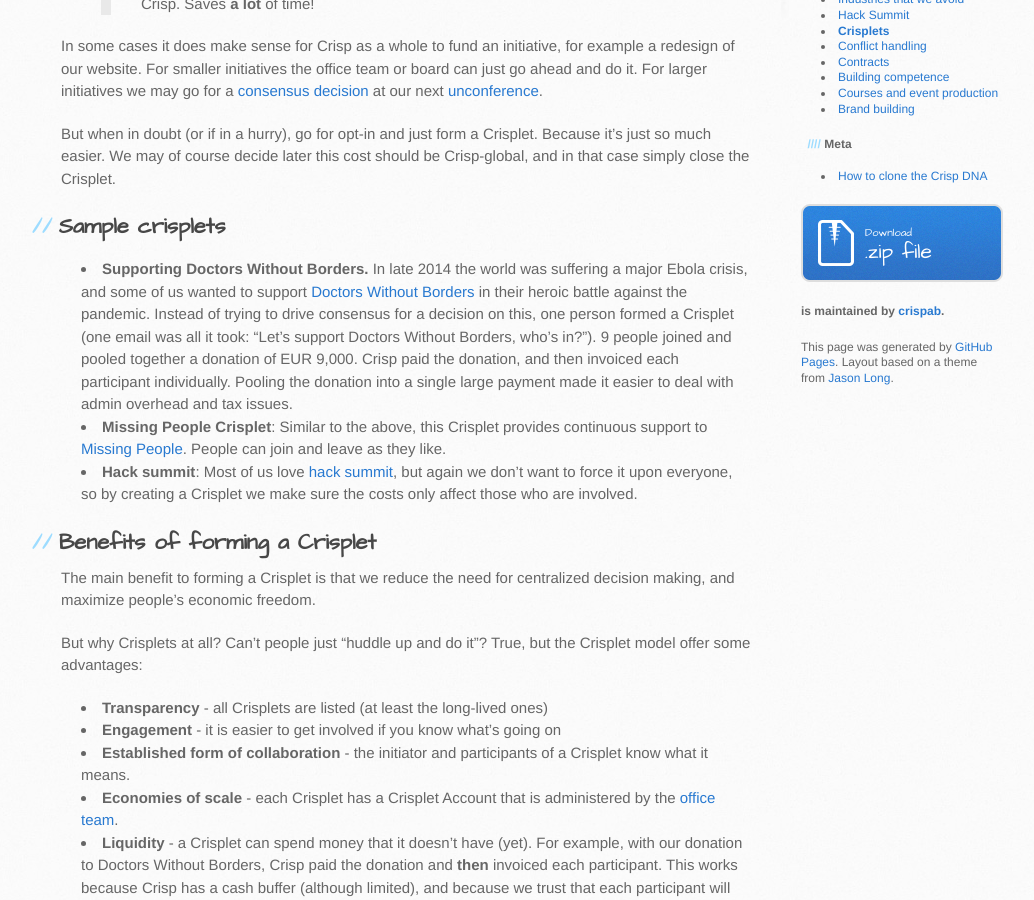
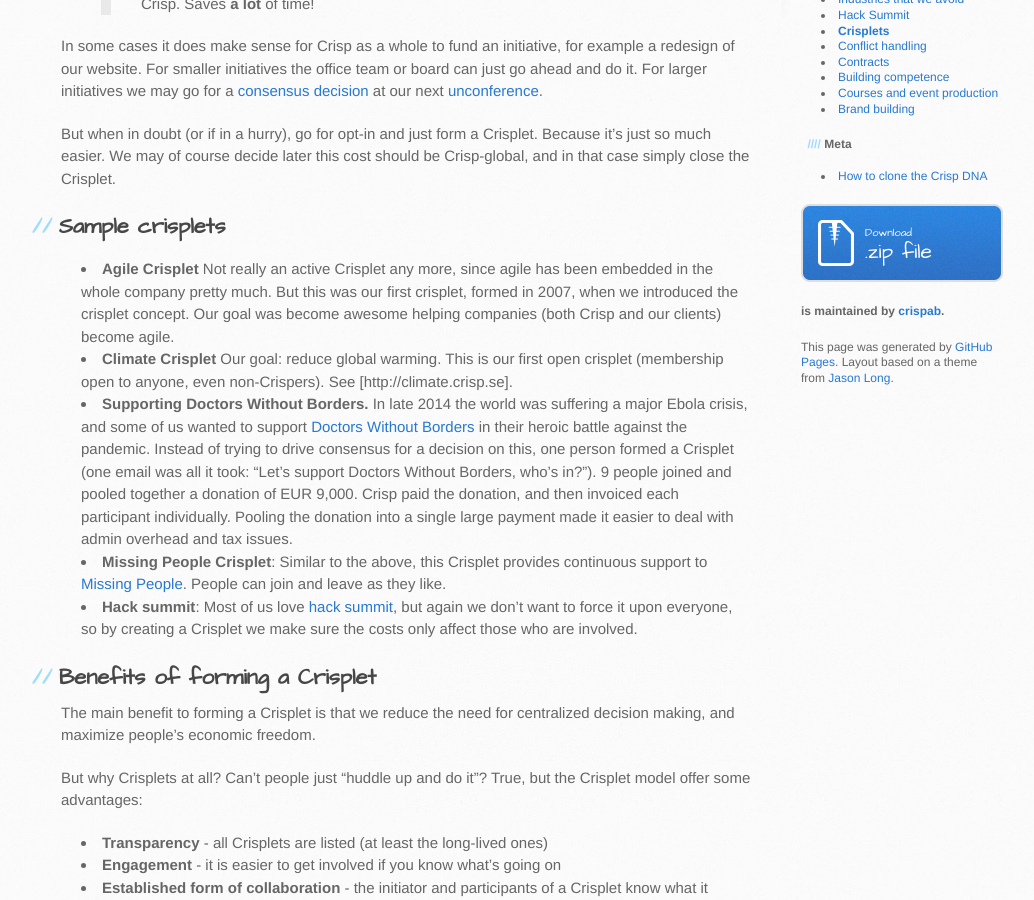
Before and after one commit to crispab/crisp-dna, a Jekyll site: the page built from _docs/crisplets.md, in a window 1280 px wide and 900 px high, scrolled down 752 px. Shown: the whole window, without its empty margins (109-1143 px from the left). Built offline with Jekyll 4.4.1, drawn with Linux system fonts in a browser that asks for light colours.

Commit message:
Update crisplets.md

```diff
--- a/_docs/crisplets.md
+++ b/_docs/crisplets.md
@@ -25,6 +25,8 @@
 Sample crisplets
 ----------------
 
+-   **Agile Crisplet** Not really an active Crisplet any more, since agile has been embedded in the whole company pretty much. But this was our first crisplet, formed in 2007, when we introduced the crisplet concept. Our goal was become awesome helping companies (both Crisp and our clients) become agile.
+-   **Climate Crisplet** Our goal: reduce global warming. This is our first open crisplet (membership open to anyone, even non-Crispers). See [http://climate.crisp.se].
 -   **Supporting Doctors Without Borders.** In late 2014 the world was suffering a major Ebola crisis, and some of us wanted to support [Doctors Without Borders](http://www.msf.org) in their heroic battle against the pandemic. Instead of trying to drive consensus for a decision on this, one person formed a Crisplet (one email was all it took: "Let's support Doctors Without Borders, who's in?"). 9 people joined and pooled together a donation of EUR 9,000. Crisp paid the donation, and then invoiced each participant individually. Pooling the donation into a single large payment made it easier to deal with admin overhead and tax issues.
 -   **Missing People Crisplet**: Similar to the above, this Crisplet provides continuous support to [Missing People](http://missingpeople.se). People can join and leave as they like.
 -   **Hack summit**: Most of us love [hack summit](hack-summit.html), but again we don't want to force it upon everyone, so by creating a Crisplet we make sure the costs only affect those who are involved.
```
